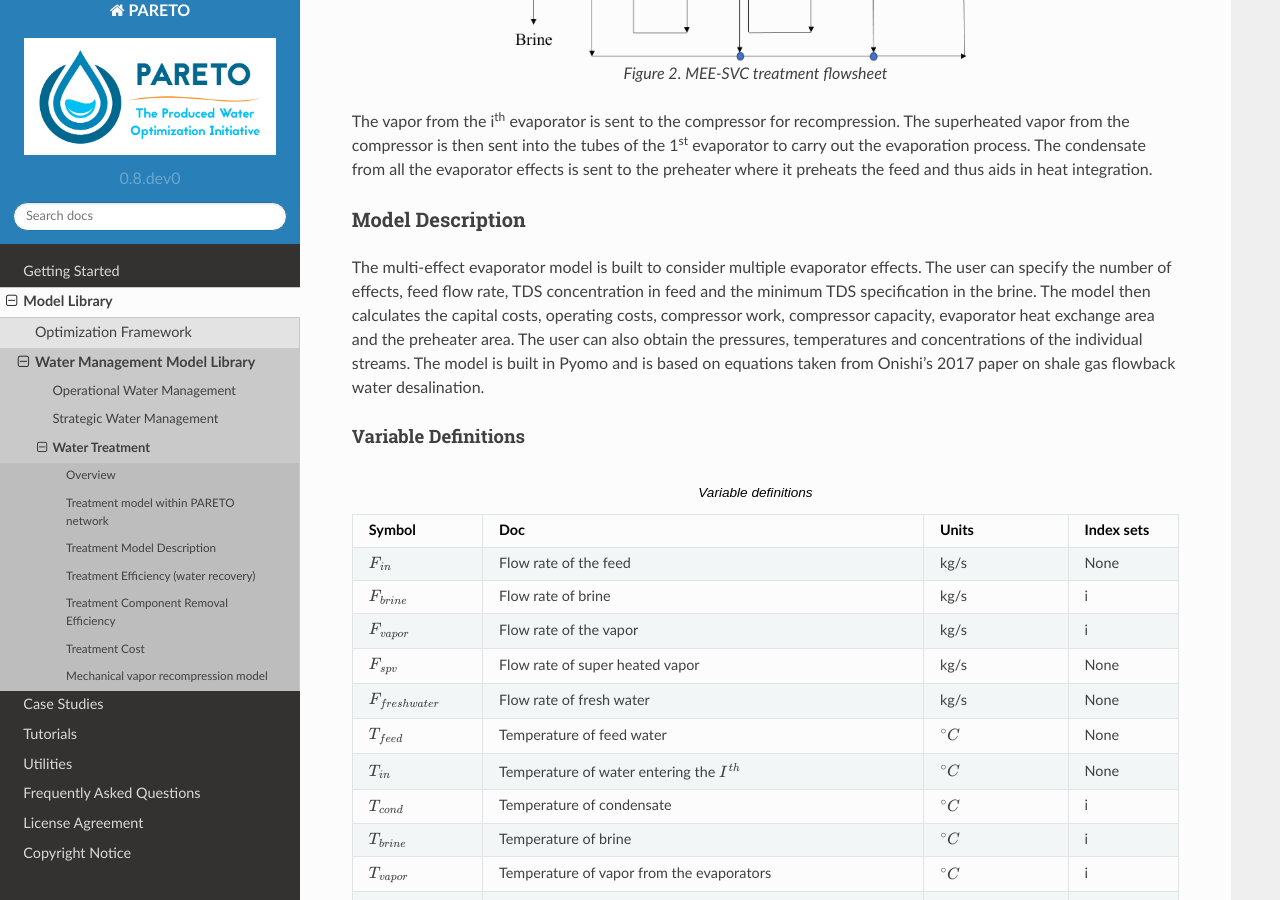
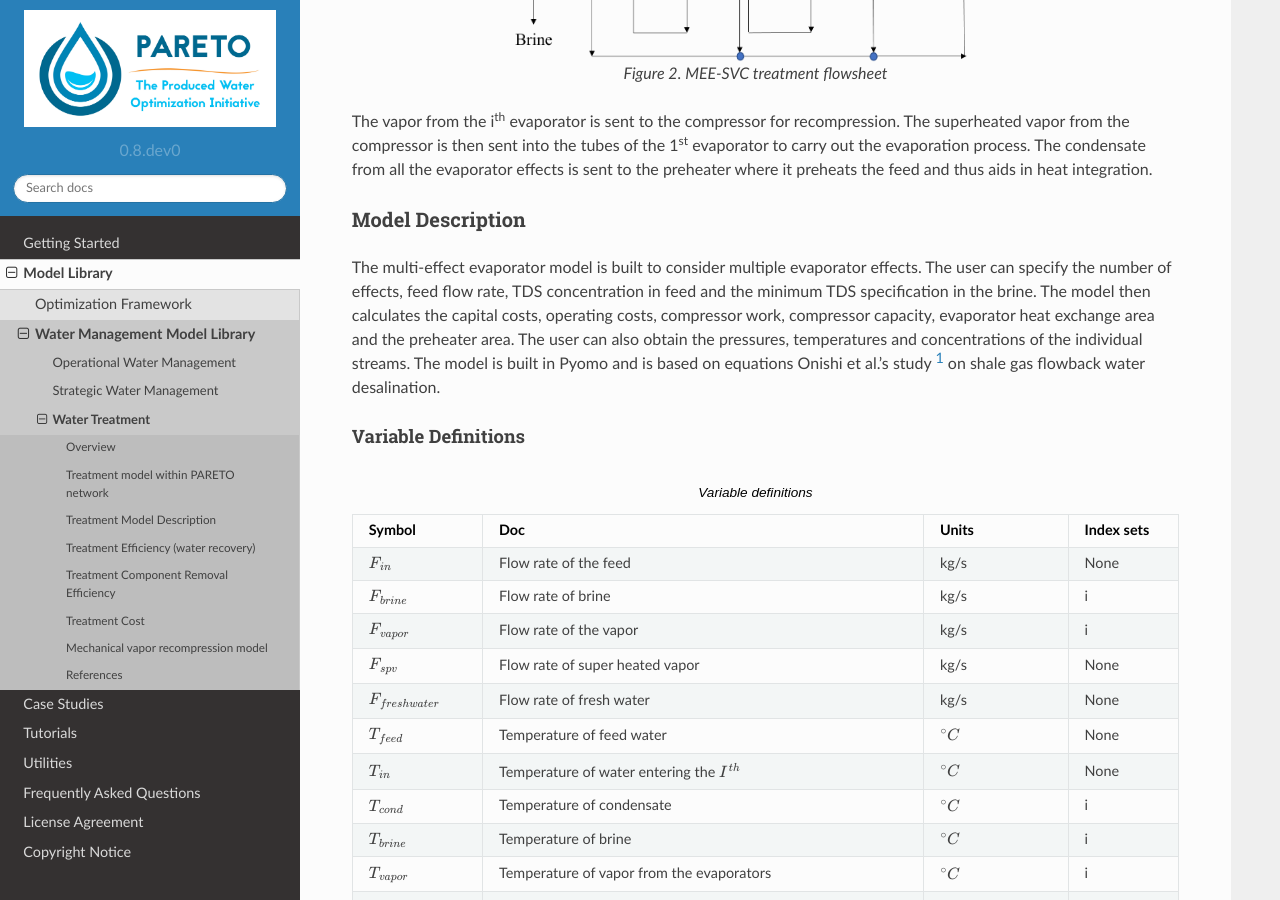
Before and after one commit to project-pareto/project-pareto, a Sphinx documentation site: the page built from docs/model_library/water_treatment/index.rst, in a window 1280 px wide and 900 px high, scrolled down 4815 px. Built offline with Sphinx 7.4.7 and the Read the Docs theme 2.0.0, drawn with Linux system fonts in a browser that asks for light colours; some of the changed text lies outside the part shown.

Commit message:
added reference to the MVR study by Onishi

```diff
--- a/docs/model_library/water_treatment/index.rst
+++ b/docs/model_library/water_treatment/index.rst
@@ -203,7 +203,7 @@
 ~~~~~~~~~~~~~~~~~~
 
 The multi-effect evaporator model is built to consider multiple evaporator effects. The user can specify the number of effects, feed flow rate, TDS concentration in feed and the minimum TDS specification in the brine. The model then calculates the capital costs, operating costs, compressor work, compressor capacity, evaporator heat exchange area and the preheater area. The user can also obtain the pressures, temperatures and concentrations of the individual streams.
-The model is built in Pyomo and is based on equations taken from Onishi's 2017 paper on shale gas flowback water desalination.
+The model is built in Pyomo and is based on equations Onishi et al.'s study [1]_ on shale gas flowback water desalination.
 
 Variable Definitions
 +++++++++++++++++++++
@@ -792,3 +792,9 @@
     :align: center
 
     Figure 4. TAC vs feed salinity for a two effect evaporator with heat integration
+
+
+References
+---------------
+
+.. [1] Onishi, Viviani C., et al. "Shale gas flowback water desalination: Single vs multiple-effect evaporation with vapor recompression cycle and thermal integration." Desalination 404 (2017): 230-248.
```
